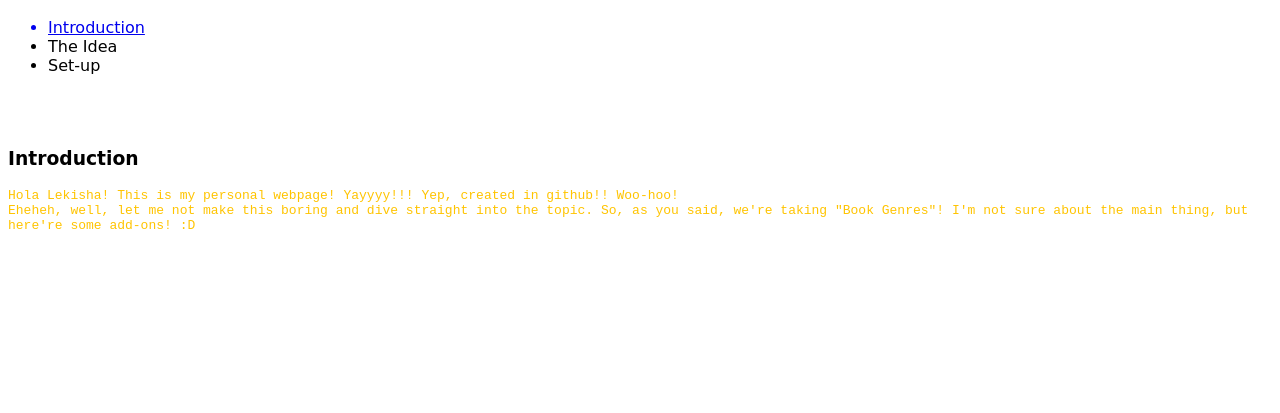
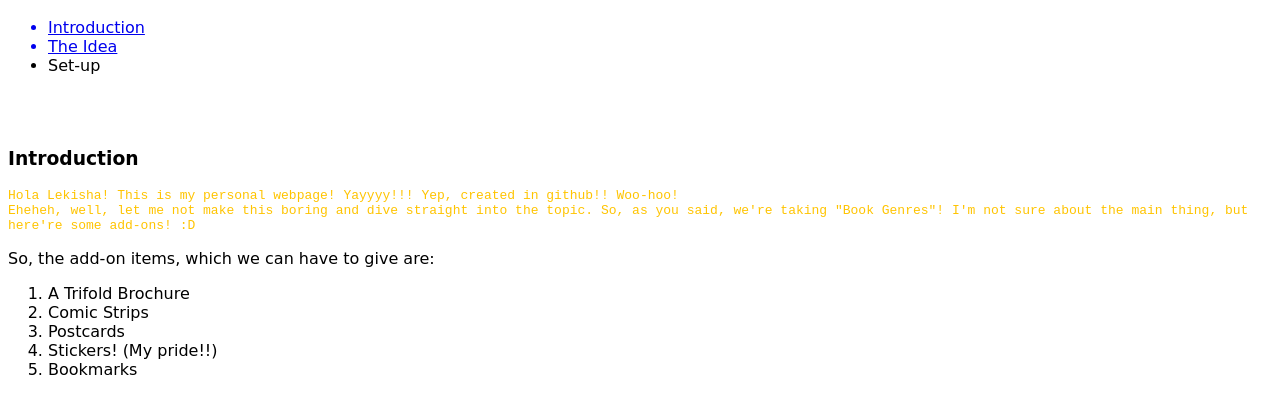
Before and after one commit to SplayDolphin/SplayDolphin.github.io, a plain HTML site: page index.html in a window 1280 px wide. Shown: the part 49-462 px from the top of the page. Drawn offline with Linux system fonts and the light colour scheme.

Commit message:
Update index.html

```diff
--- a/index.html
+++ b/index.html
@@ -45,7 +45,7 @@ font-family:cursive;
   <ul>
 
     <a href="#intro"><li>Introduction</li></a>
-    <li>The Idea</li>
+    <a href="#idea"><li>The Idea</li></a>
     <li>Set-up</li>
 
   </ul>
@@ -58,6 +58,17 @@ font-family:cursive;
     Eheheh, well, let me not make this boring and dive straight into the topic. So, as you said, we're taking "Book Genres"!
     I'm not sure about the main thing, but here're some add-ons! :D</p>
 
+  <p class="idea">So, the add-on items, which we can have to give are: <br>
+
+    <ol>
+
+      <li>A Trifold Brochure</li>
+      <li>Comic Strips</li>
+      <li>Postcards</li>
+      <li>Stickers! (My pride!!)</li>
+      <li>Bookmarks</li>
+  </ol>
+
 </body>
 
 </html>
```
